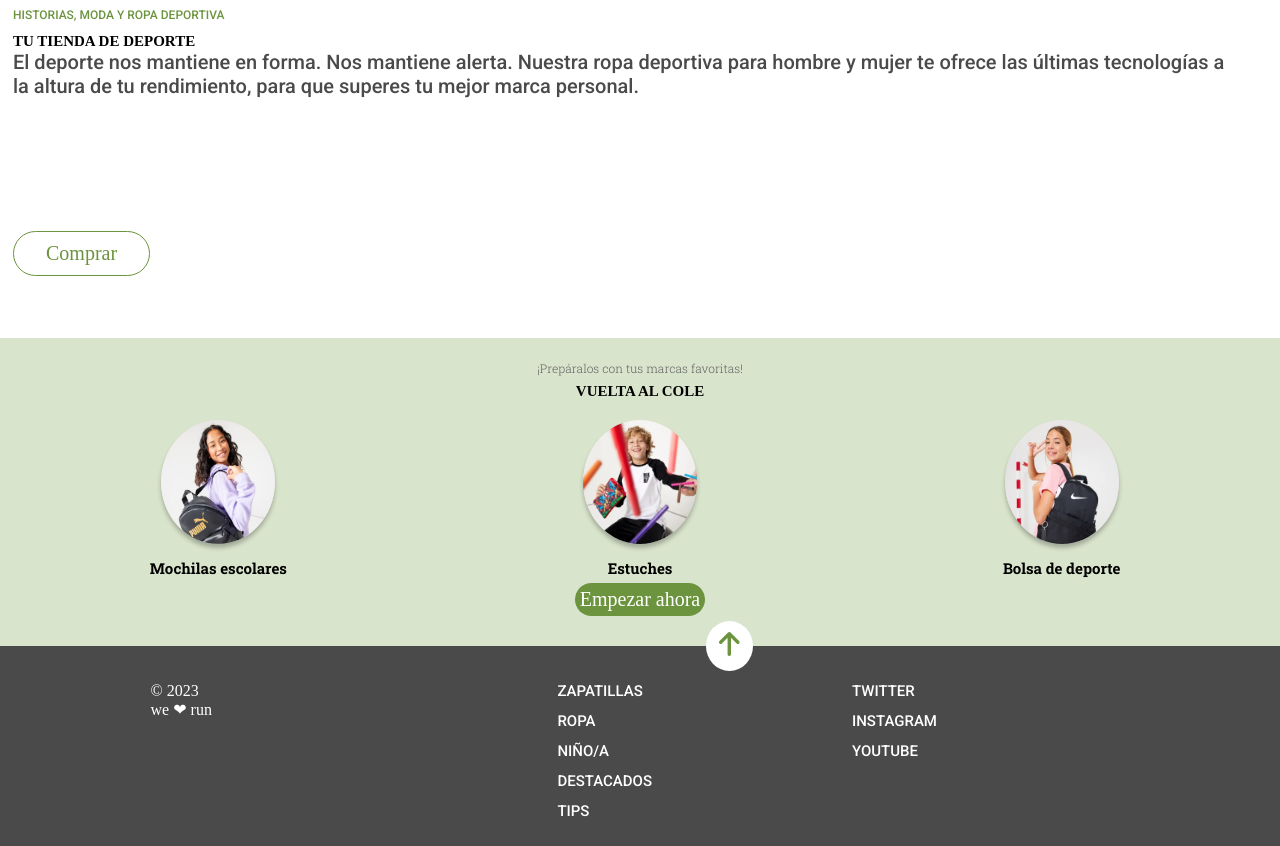
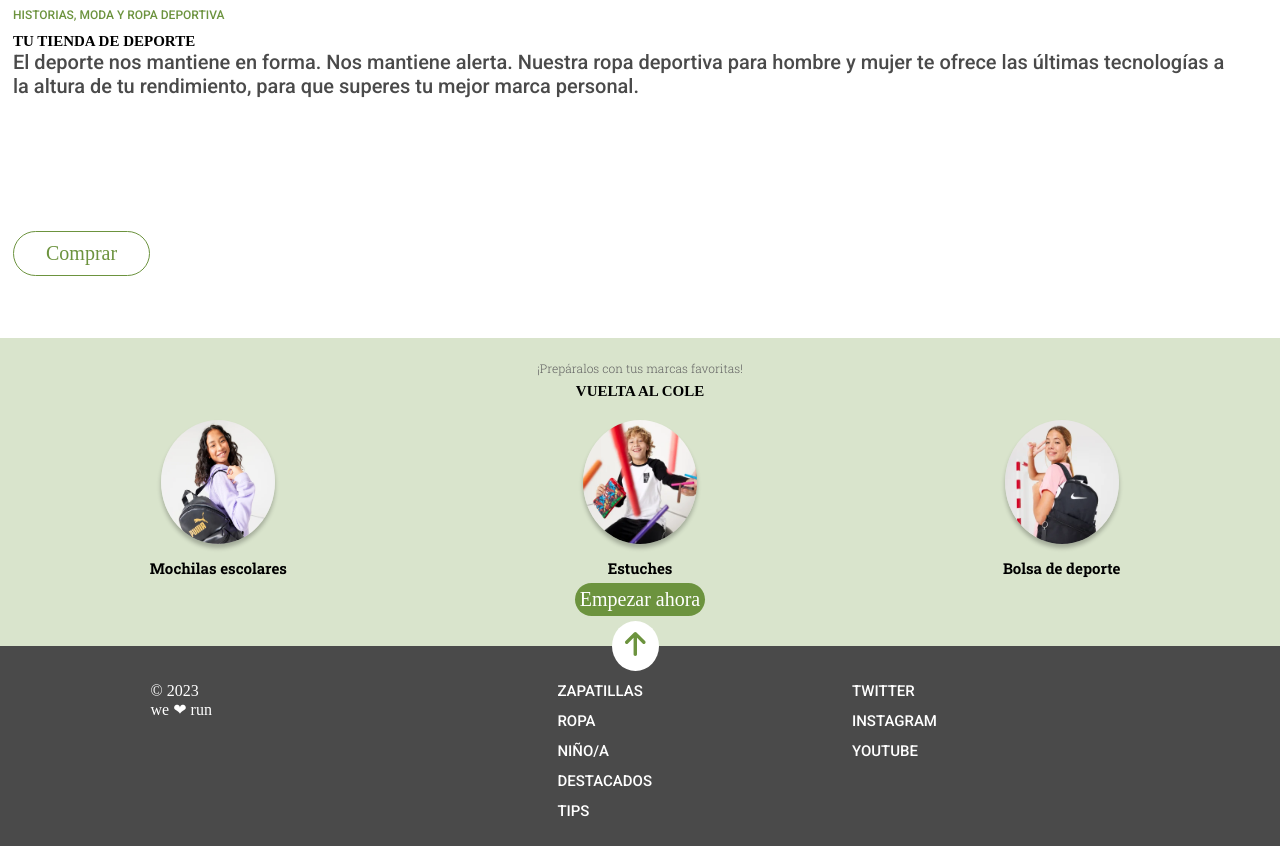
Before and after one commit to Adalab/modulo-1-evaluacion-final-Yasmin271091, a website: page docs/index.html in a window 1280 px wide. Shown: the part 831-1677 px from the top of the page. Drawn offline with Linux system fonts and the light colour scheme.

Commit message:
Update docs

```diff
--- a/src/scss/layout/_footer.scss
+++ b/src/scss/layout/_footer.scss
@@ -30,6 +30,12 @@
             justify-content: center;
             align-items: center;
             transform: translateX(-800%) translateY(-80%);
+            @media all and (min-width:1200px){
+                display: inline-block;
+                justify-content: center;
+                align-items: center;
+                transform: translateX(-1000%) translateY(-80%);
+            }
         }
     }
 
```
Also changed, not shown: docs/assets/css/main.css.
